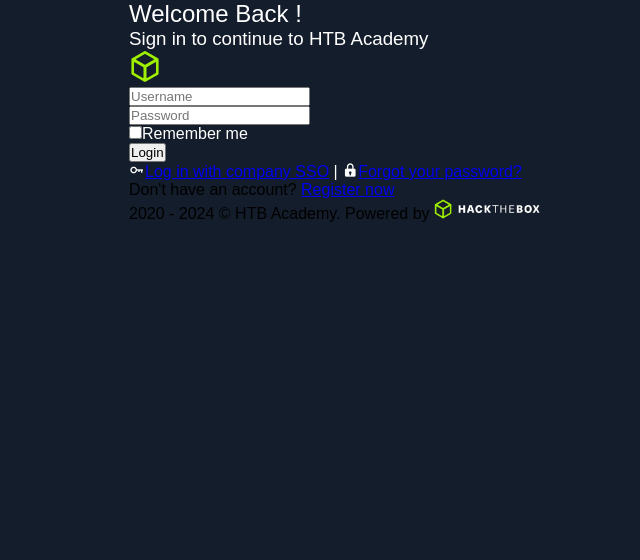
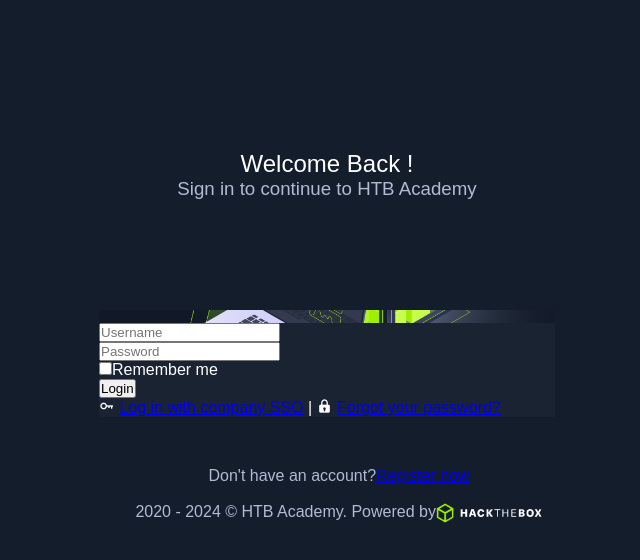
Before and after one commit to Ayan885/HTBLoginPageclone, a plain HTML site: page index.html in a window 1280 px wide. Shown: the whole page, without its empty margins (301-941 px from the left). Drawn offline with nearby package versions, Linux system fonts and the light colour scheme; a web font is replaced by a local one.

Commit message:
ui tweaks v2

```diff
--- a/index.html
+++ b/index.html
@@ -11,9 +11,12 @@
     <div class="container">
         <div class="wrapper">
             <form action="">
-                <h2>Welcome Back !</h2>
-                <h3>Sign in to continue to HTB Academy</h3>
-                <div><a href="#"><img src="images/box-logo.png" alt=""></a></div>
+                <div class="item banner">
+                    <h2>Welcome Back !</h2>
+                    <h3>Sign in to continue to HTB Academy</h3>
+                    <div class="item item-1"><a href="#"><img src="images/box-logo.png" alt=""></a></div>
+                </div>
+                <div class="item cover"></div>
                 <div class="input">
                     <input type="text" placeholder="Username" required>
                 </div>
@@ -25,14 +28,14 @@
                 </div>
                 <button type="submit" class="button">Login</button>
                 <div class="forgot">
-                    <p><i class='bx bx-key' ></i><a href="#">Log in with company SSO</a> | <i class='bx bxs-lock'></i><a href="#">Forgot your password?</a></p>
+                    <p><i class='bx bx-key' ></i>          <a href="#">Log in with company SSO</a> | <i class='bx bxs-lock'></i>          <a href="#">Forgot your password?</a></p>
                 </div>
             </form>
 
         </div>
         <div class="wrapper2">
             <form action="">
-                <p>Don't have an account? <a href="#">Register now</a></p>
+                <p>Don't have an account? <a href="#">Register now</a></p> <br>
                 <p>2020 - 2024 © HTB Academy. Powered by <a href="#"><img src="images/logo-htb.png" height="20px" alt=""></a></p>
             </form>
         </div>
--- a/style.css
+++ b/style.css
@@ -16,21 +16,79 @@ body {
     overflow-x: hidden;
 }
 
-.wrapper {
-    color: #FFFFFF;
-    width: 420px;
+.container {
     position: relative;
+    top: 200px;
 }
 
-.wrapper h2 {
-    font-weight: lighter;
+.wrapper {
+    background-color: #1A2332;
+    color: #FFFFFF;
+    width: 456px;
+    position: relative;
+    top: -50px;
 }
 
-.wrapper h3 {
+.banner h2 {
     font-weight: lighter;
+    color: #FFFFFF;
+    font-size: 24px;
+    position: relative;
+    z-index: 2;
+    display: flex;
+    align-content: center;
+    justify-content: center;
 }
 
+.banner h3 {
+    font-weight: lighter;
+    color: #B0BBD4;
+    position: relative;
+    z-index: 2;
+    display: flex;
+    align-content: center;
+    justify-content: center;
+}
+
+.banner {
+    background-color: #B0BBD4;
+    background-image: url(images/banner.png);
+    background-size: cover;
+    width: 456px;
+    z-index: -1;
+    height: 173px;
+}
+
+.cover {
+    background-color: #141D2B;
+    position: absolute;
+    bottom: 107px;
+    width: 456px;
+    height: 173px;
+    filter: opacity(5px);
+}
+
+.item-1 {
+    position: relative;
+    display: flex;
+    align-content: center;
+    justify-content: center;
+}
+
+.wrapper forgot {
+    color: #B0BBD4;
+}
 
 .wrapper2 {
-    width: 420px;
+    color: #B0BBD4;
+    width: 480px;
+    display: flex;
+    align-content: center;
+    justify-content: center;
 }
+
+.wrapper2 p {
+    display: flex;
+    align-content: center;
+    justify-content: center;
+}
```
Also changed, not shown: images/banner.png (added).
